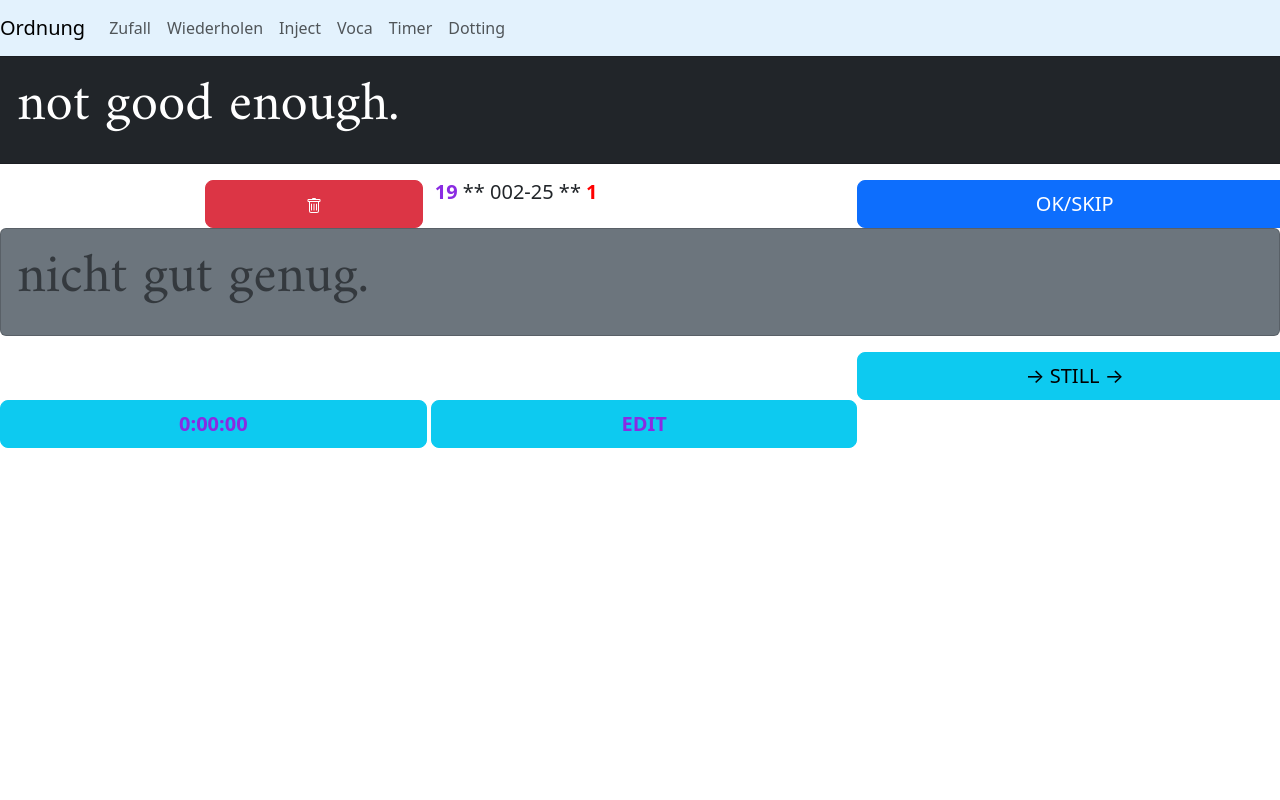
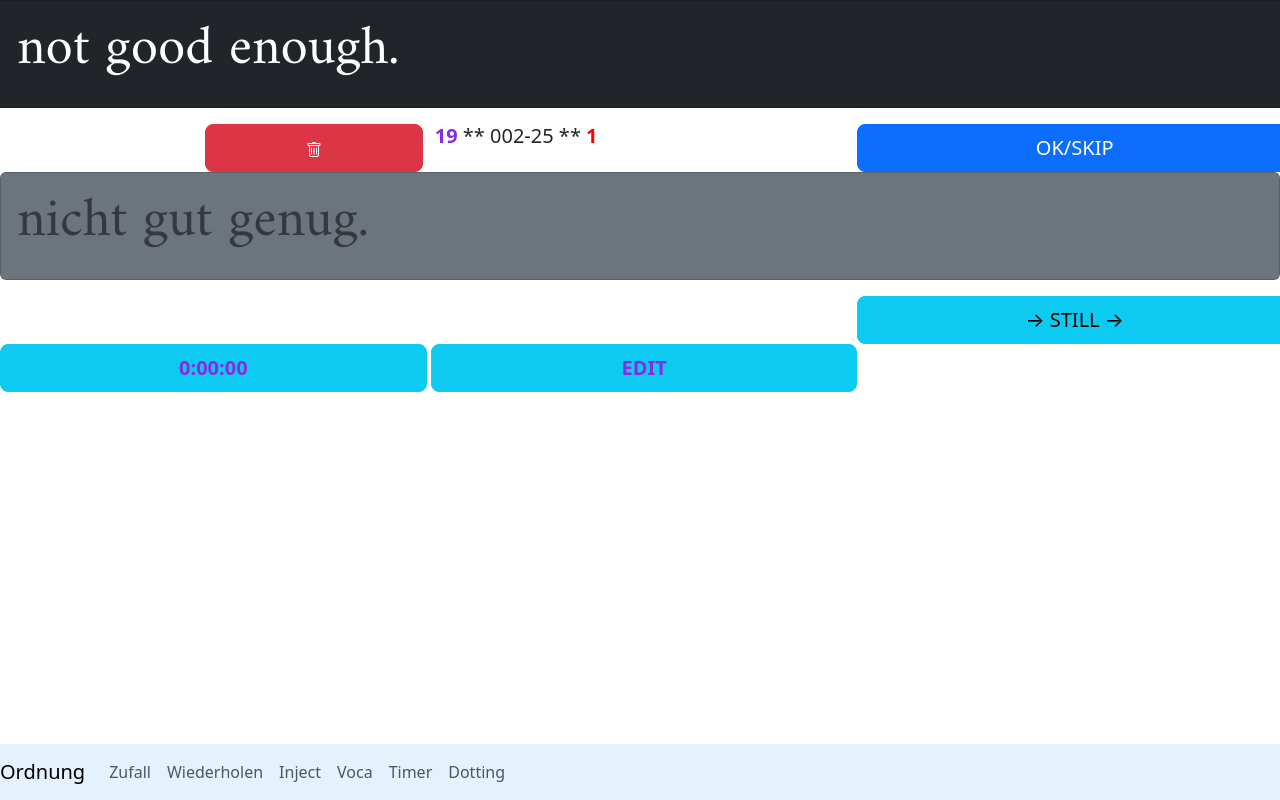
Before and after one commit to mohamedsaber101/bp, a Django app: page / in a window 1280 px wide. Run offline with Django 4.2, Linux system fonts and the light colour scheme; data comes from the database, SQL or seed files in the repository; some libraries are stand-ins or nearby versions.

Commit message:
202309042123

```diff
--- a/revision/templates/base.html
+++ b/revision/templates/base.html
@@ -31,7 +31,7 @@
 <body>
 
   <link rel="stylesheet" href="{% static 'cards.css'%}" type="text/css">
-  <nav class=" navbar navbar-expand-lg navbar-light" style="background-color: #e3f2fd;">
+  <nav class=" navbar fixed-bottom navbar-expand-lg navbar-light" style="background-color: #e3f2fd;">
       <a class="navbar-brand" href="{% url 'revision:index' %}">Ordnung</a>
 
 
--- a/revision/views.py
+++ b/revision/views.py
@@ -130,7 +130,7 @@ def repeat(request):
 def random_hot(request):
     global mode
     mode='random'
-    sentence_list = Sentence.objects.filter(Q(revision_number__gt=0) | Q(state='cold', revision_number = 0))
+    sentence_list = Sentence.objects.filter(Q(revision_number__gt=0, type='vocabulary') | Q(state='cold', revision_number = 0, type='vocabulary'))
     rid = random.randint(0, len(sentence_list) - 1)
     sentence = Sentence.objects.get(name=sentence_list[rid])
     rest_count = Sentence.objects.filter(state='hot',revision_number=0).count()
```
